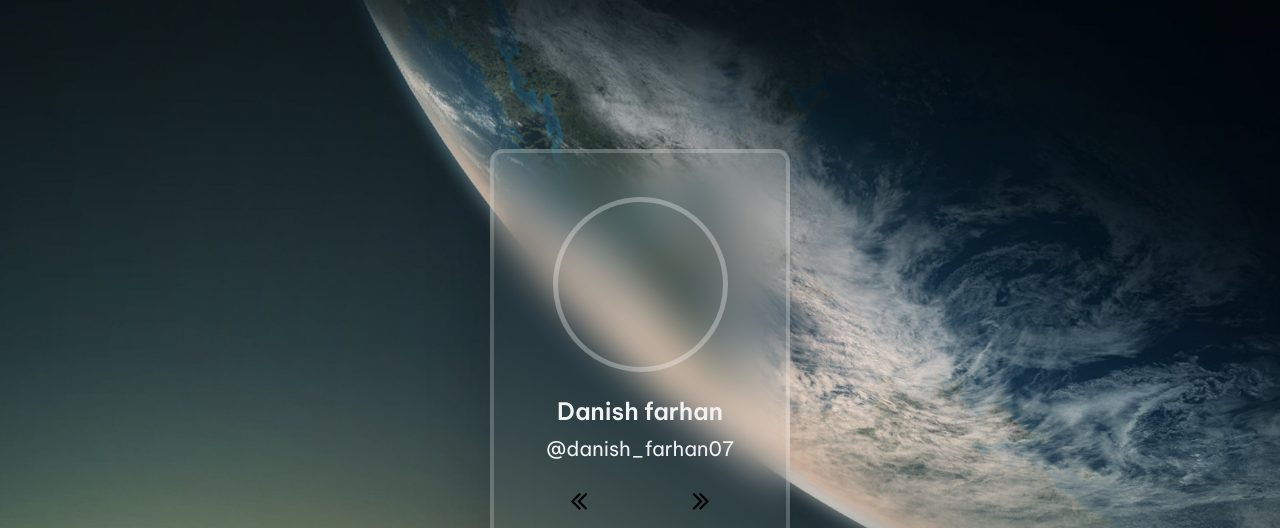
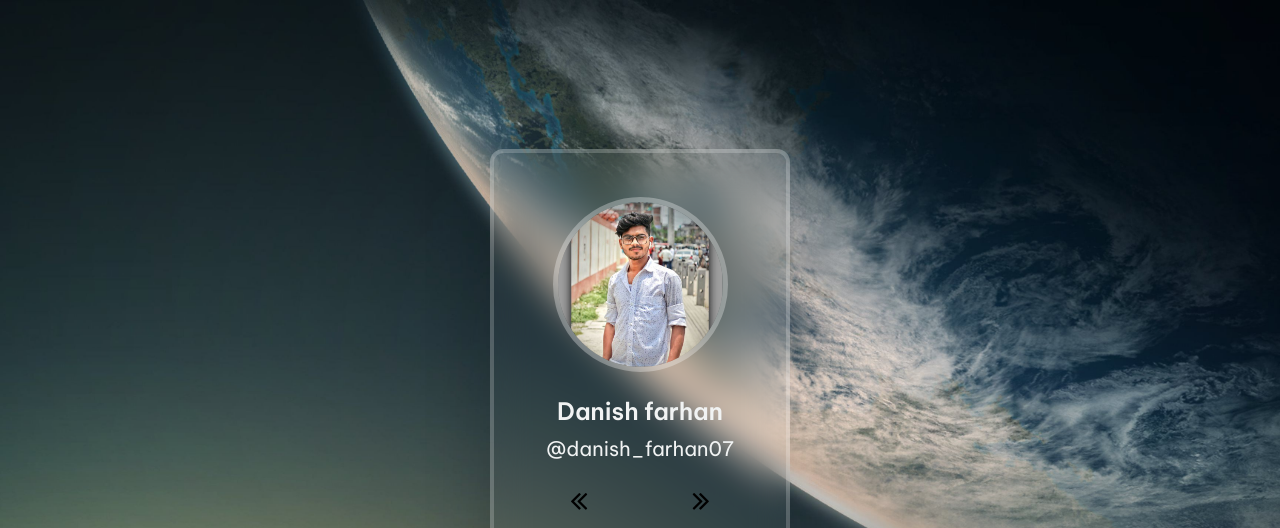
Before and after one commit to md-sonu07/Profile-card, a plain HTML site: page index.html in a window 1280 px wide. Shown: the top 528 px of the page. Drawn offline with Linux system fonts and the light colour scheme; the site is published under a folder, as on GitHub Pages, so addresses that start at the root find nothing.

Commit message:
Update index.html

```diff
--- a/index.html
+++ b/index.html
@@ -24,7 +24,7 @@
 <body>
   <div class="card">
     <div class="imgBx">
-      <img src="/photos/danish.jpg" alt="" />
+      <img src="photos/danish.jpg" alt="" />
     </div>
     <h2 class="profile-name">Danish farhan</h2>
     <small class="user-handle">@danish_farhan07</small>
```
